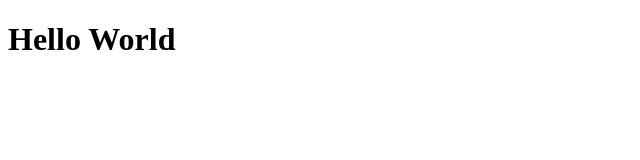
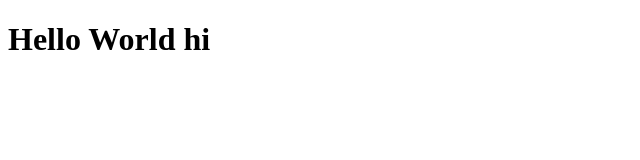
Before and after one commit to antonis-flo/test, a website: page views/index.html in a window 1280 px wide. Shown: the full height of the page, 0-640 px from the left. Drawn offline with Linux system fonts and the light colour scheme.

Commit message:
second commit

```diff
--- a/views/index.html
+++ b/views/index.html
@@ -4,6 +4,6 @@
 <title>My Task List</title>
 </head>
 <body>
-<h1>Hello World</h1>
+<h1>Hello World hi</h1>
 </body>
 </html>
```
Also changed, not shown: 1 other file.
